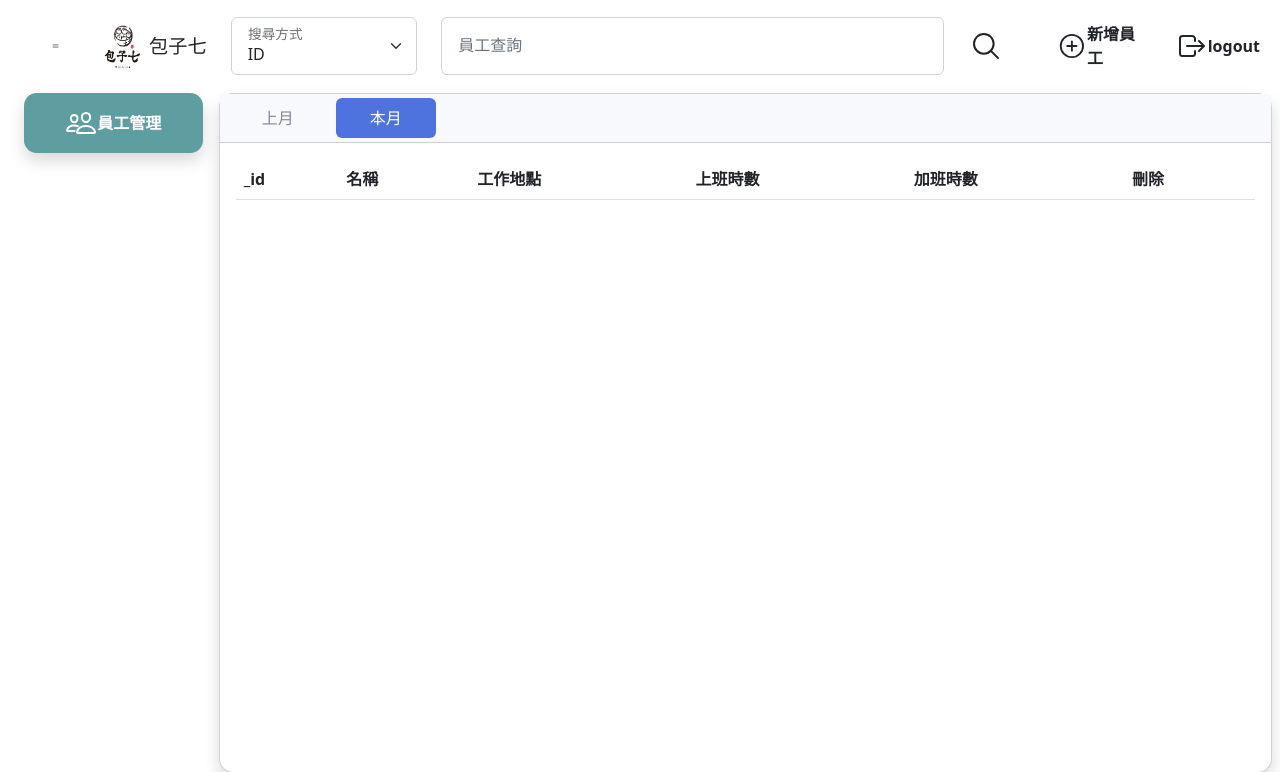
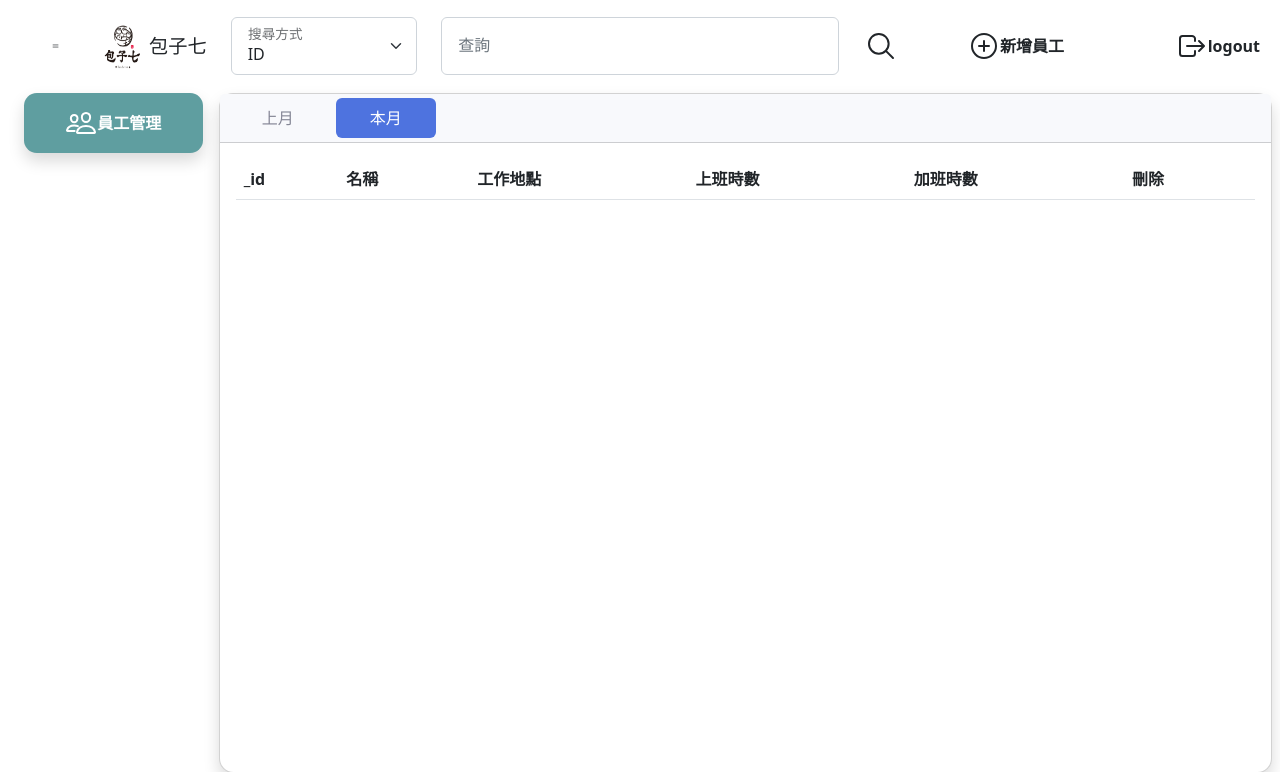
Before and after one commit to Timothychen00/clockin_kofu, a Flask app: page / in a window 1280 px wide. Shown: the top 772 px of the page. Run offline with Flask 2, Linux system fonts and the light colour scheme; the visitor is signed in with stand-in values (Sample User, id 1); data that the repository does not hold is empty; some libraries are stand-ins or nearby versions.

Commit message:
介面修正偏移 和各個設備的顯示適配

```diff
--- a/backend/main/templates/index.html
+++ b/backend/main/templates/index.html
@@ -21,7 +21,7 @@
 <body style="overflow:hidden" class="pb-3">
     <div class="container-fluid vh-100">
         <div class="row  mt-3 px-2">
-            <div class="col-lg-2 col-3 text-center d-inline-flex align-items-center ">
+            <div class=" col-2 text-center d-inline-flex align-items-center ">
                  <ion-icon name="menu-outline" size="large" id="menu"
                     class="ms-3 me-4 icon-size d-none d-lg-inline px-3"></ion-icon>
                 <!-- <ion-icon size="large" name="water-outline" class="ms-lg-2 icon-size"></ion-icon> -->
@@ -29,27 +29,27 @@
                 <p style="user-select: none;word-break:keep-all;font-size:larger" class="pt-3 d-none d-lg-inline">包子七
                 </p>
             </div>
-            <div class="form-floating col-2 d-inline-flex align-items-center">
-                <select class="form-select ps-3" id="key" aria-label="Floating label select example">
+            <div class="form-floating col-4 col-lg-2 d-inline-flex align-items-center">
+                <select class="form-select ps-3 pe-1" id="key" aria-label="Floating label select example" style="min-width:120px">
                     <option selected value="_id">ID</option>
                     <option value="name">姓名</option>
                     <option value="place">工作地點</option>
                 </select>
-                <label class="col-1 ms-3" for="floatingSelect">搜尋方式</label>
+                <label class="col-1 col-lg-2  ms-3" for="floatingSelect">搜尋方式</label>
             </div>
-            <div class="form-floating col-5 d-flex align-items-center ">
+            <div class="form-floating col-5 col-lg-4 d-flex align-items-center ">
                 <input type="text" class="form-control" id="value" placeholder="員工查詢">
-                <label for="員工查詢" class="ms-3 text-secondary">員工查詢</label>
+                <label for="員工查詢" class="ms-3 text-secondary">查詢</label>
             </div>
-            <div class="col p-0 d-inline-flex align-items-center">
+            <div class="col-1 p-0 d-inline-flex align-items-center">
                 <ion-icon size="large" class="search icon-size" name="search-outline" onclick="search()"></ion-icon>
             </div>
-            <div class="col d-inline-flex align-items-center add" data-bs-toggle="modal" data-bs-target="#exampleModal"
+            <div class="col d-inline-flex align-items-center add pt-2 pt-lg-0" data-bs-toggle="modal" data-bs-target="#exampleModal"
                 data-bs-whatever="@getbootstrap">
                 <ion-icon size="large" name="add-circle-outline"> </ion-icon>
                 <b>新增員工</b>
             </div>
-            <div class="col d-inline-flex justify-content-end align-items-center logout" onclick="location.href='/logout'">
+            <div class="col d-inline-flex justify-content-end align-items-center logout  pt-2 pt-lg-0" onclick="location.href='/logout'">
                 <ion-icon size="large" name="log-out-outline"></ion-icon>
                 <b class="d-none d-lg-inline">logout</b>
             </div>
@@ -98,7 +98,7 @@
         </div>
 
         <div class="row mt-3 ps-2 pe-lg-2 pe-0 " style="height: 85%;">
-            <div class="col-2 px-lg-3 px-0" id="dashboard">
+            <div class="col-2 px-lg-3 px-0 d-none d-md-block" id="dashboard">
                 <div class="function_button p-2 d-flex align-items-center justify-content-center shadow">
                     <ion-icon size="large" name="people-outline"></ion-icon>
                     <b id="word">員工管理</b>
```
